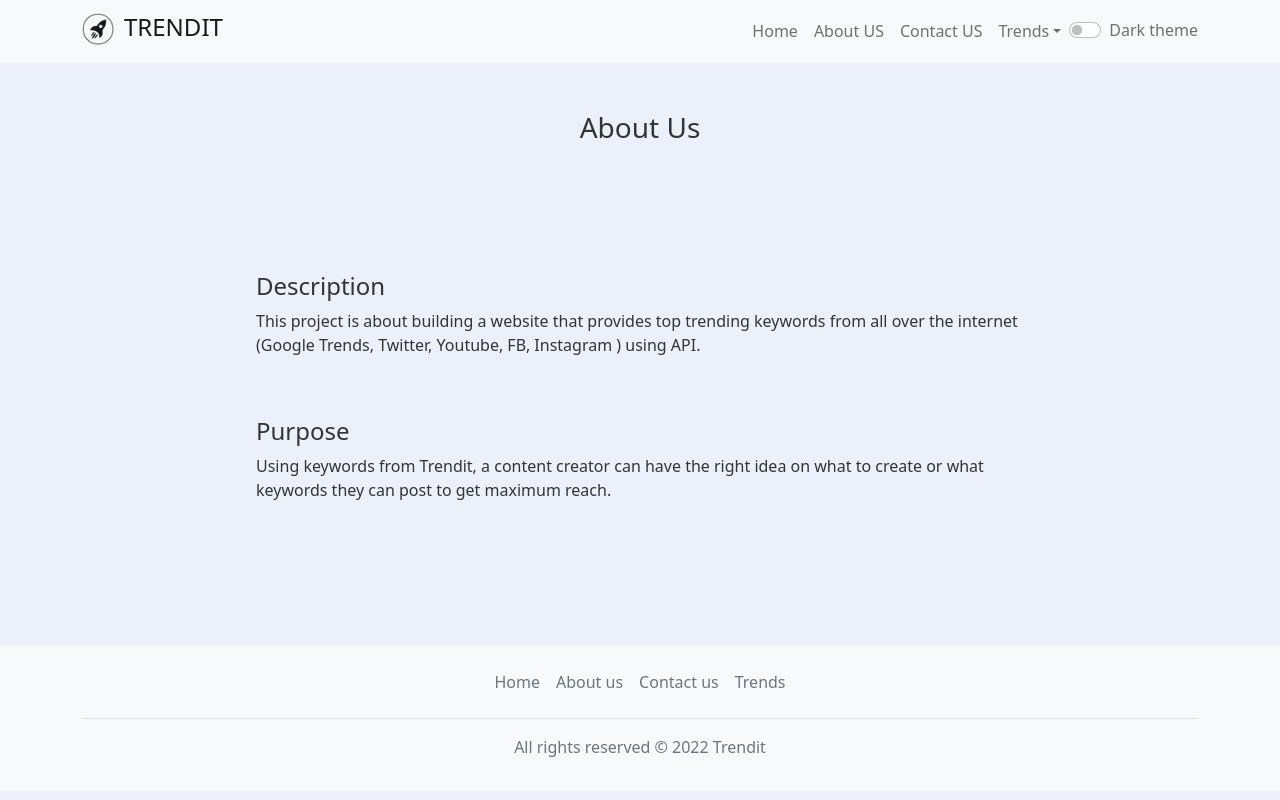
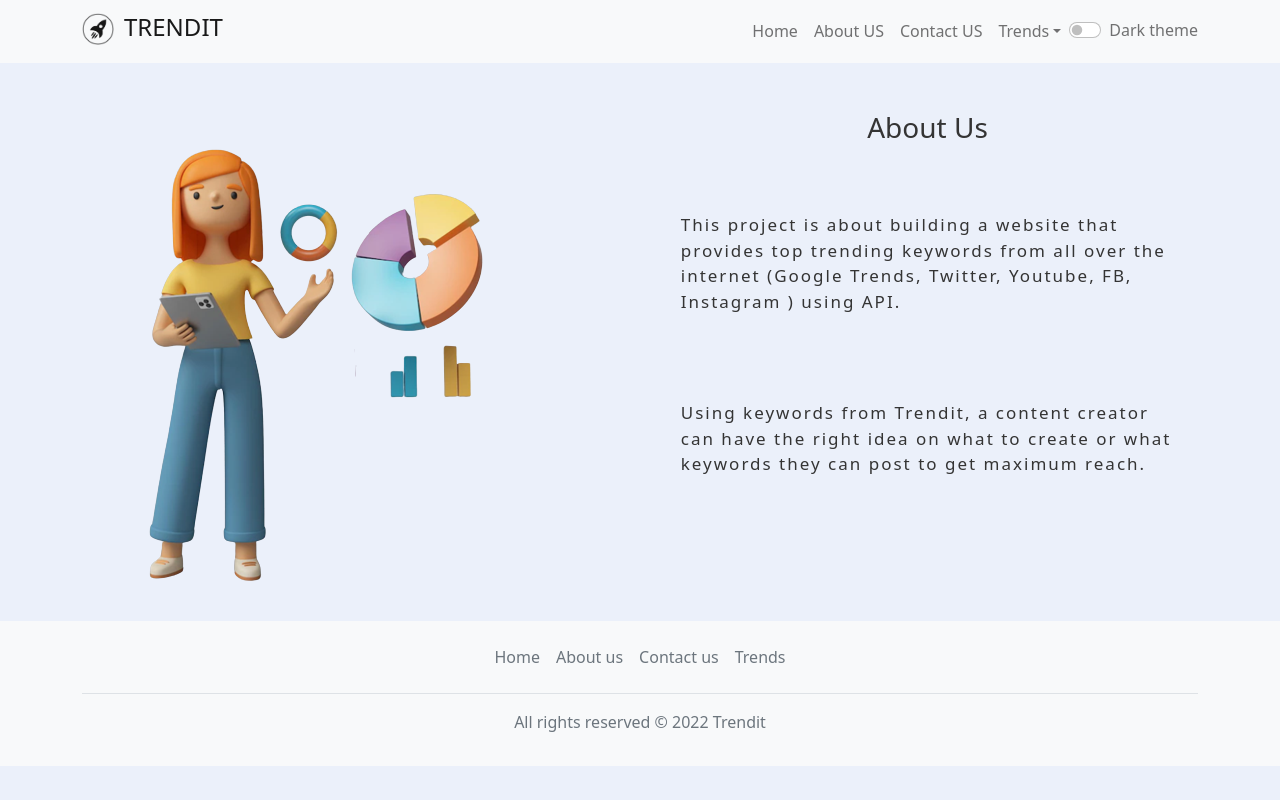
Before and after one commit to clubgamma/Trendit, a React (Create React App) app in the folder client/: page /about-us in a window 1280 px wide. Built offline with nearby package versions, Linux system fonts and the light colour scheme.

Commit message:
About US page is not Working #30

```diff
--- a/client/src/components/AboutUs/AboutUs.js
+++ b/client/src/components/AboutUs/AboutUs.js
@@ -1,18 +1,22 @@
 import React from "react";
-import './about.css'
+import './about.css';
+import link from "../../Assets/Images/Doc/ads.png";
 
 function AboutUS(props) {
   return (
     <div className="pt-5 pb-3">
-      <h3>About Us</h3>
         <div className="about">
-            <div className="des">
-                <h4>Description</h4>
+            <div className="pack">
+              <img src={link} alt="aboutUs" />
+            </div>
+            <div className="outer">
+              <h3>About Us</h3>
+              <div className="des">
                 <p>This project is about building a website that provides top trending keywords from all over the internet (Google Trends, Twitter, Youtube, FB, Instagram ) using API.</p>
-            </div>
-            <div className="pur">
-                <h4>Purpose</h4>
+              </div>
+              <div className="pur">
                 <p>Using keywords from Trendit, a content creator can have the right idea on what to create or what keywords they can post to get maximum reach.</p>
+              </div>
             </div>
         </div>
       <div>
--- a/client/src/components/AboutUs/about.css
+++ b/client/src/components/AboutUs/about.css
@@ -1,8 +1,23 @@
-.about{
+.pur, .des{
+    justify-content: center;
+    align-items: center;
+    margin: 10px auto;
+    width: 70%;
+    margin-top: 60px;
     text-align: left;
-    margin: 10% 20%;
+    letter-spacing: 2px;
+    font-size: 17px;
 }
 
-.about .des{
-    margin: 60px 0;
+.pack{
+    margin-left: 70px;
 }
+
+.about{
+    display: flex;
+}
+
+.outer{
+    display: flex;
+    flex-direction: column;
+}
```
Also changed, not shown: client/src/Assets/Images/Doc/ads.png (added).
